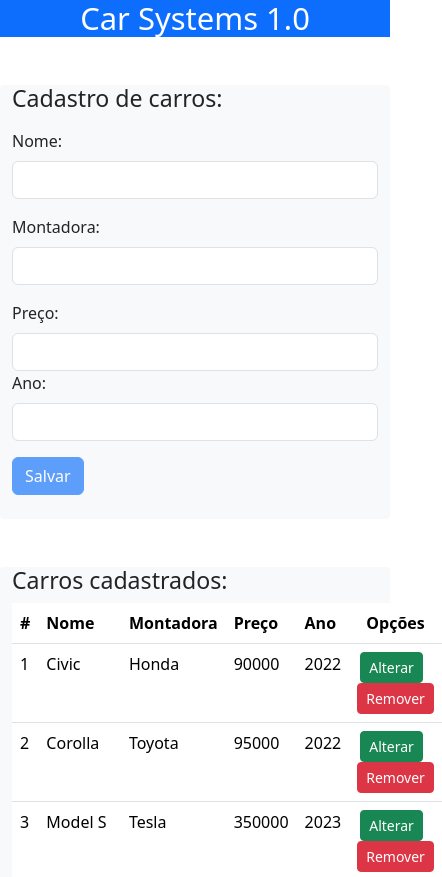
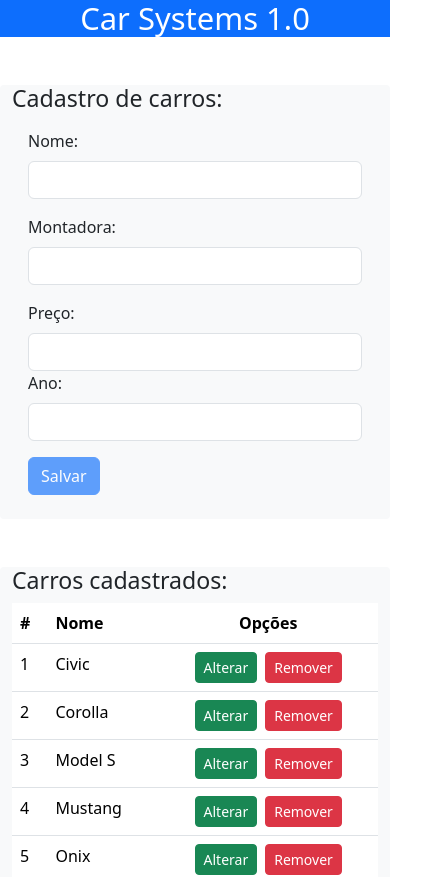
Before and after one commit to YuuyaOkatani/BootCampDevJrProjCap2Mod3, an Angular app: page / in a window 390 px wide. Shown: the top 877 px of the page, 442 px wide, since content can reach past the window. Built offline with nearby package versions, Linux system fonts and the light colour scheme.

Commit message:
closes #8 - responsividade

```diff
--- a/src/app/components/car/car.component.html
+++ b/src/app/components/car/car.component.html
@@ -9,31 +9,31 @@
     <div class="container bg-light mt-5 rounded-1">
         <h3>Cadastro de carros:</h3>
         <form #formCar="ngForm">
-            <div class="row mb-3 mt-3">
+            <div class="row mb-3 mt-3 px-3 px-sm-2">
                 <label for="title" class="col-sm-2 form-label ">Nome:</label>
                 <div class="col-sm-10">
-                    <input type="text" class="col-sm-2  form-control " [(ngModel)]="car.name" name="title" id="name" required>
+                    <input type="text" class="col-sm-2 form-control " [(ngModel)]="car.name" name="title" id="name" required>
                 </div>
             </div>
-            <div class="row mb-3">
+            <div class="row mb-3 px-3 px-sm-2">
                 <label for="author" class=" col-sm-2 form-label">Montadora:</label>
                 <div class="col-sm-10">
                     <input type="text" class="form-control" [(ngModel)]="car.automaker" name="author" id="automaker" required>
                 </div>
             </div>
 
-            <div class="row">
+            <div class="row px-3 px-sm-2">
                 <label for="price" class="col-sm-2  form-label">Preço:</label>
-                <div class="col-sm-4">
+                <div class="col-12 col-sm-4">
                     <input type="number" class="form-control" [(ngModel)]="car.price" name="price" id="price" required>
                 </div>
                 <label for="price" class="col-sm-2 form-label">Ano:</label>
-                <div class="col-sm-4">
+                <div class="col-12  col-sm-4">
                     <input type="number" class="form-control" [(ngModel)]="car.year" name="price" id="year" required>
                 </div>
             </div>
 
-            <div class="row mt-3 mb-5">
+            <div class="row mt-3 mb-5 px-3 px-sm-2">
                 <div>
                     <!-- Componente filho envia o evento ao clicar este botão -->
                     <button type="submit" class="btn btn-primary mb-4" (click)="salvar()"[disabled]="formCar.invalid"> Salvar </button>
--- a/src/app/components/cars/cars.component.html
+++ b/src/app/components/cars/cars.component.html
@@ -8,9 +8,9 @@
             <tr>
                 <th>#</th>
                 <th>Nome</th>
-                <th>Montadora</th>
-                <th>Preço</th>
-                <th>Ano</th>
+                <th class="d-none d-sm-table-cell">Montadora</th>
+                <th class="d-none d-md-table-cell">Preço</th>
+                <th class="d-none d-lg-table-cell">Ano</th>
                 <th class="text-center">Opções</th>
             </tr>
         </thead>
@@ -18,9 +18,9 @@
             <tr *ngFor="let car of cars" >
                 <td>{{car.id}}</td>
                 <td>{{car.name}}</td>
-                <td>{{car.automaker}}</td>
-                <td>{{car.price}}</td>
-                <td>{{car.year}}</td>
+                <td class="d-none d-sm-table-cell">{{car.automaker}}</td>
+                <td class="d-none d-md-table-cell">{{car.price}}</td>
+                <td class="d-none d-lg-table-cell">{{car.year}}</td>
                 <td class="text-center" >
                     <button class="btn btn-sm btn-success me-2" (click)="updateCar(car)" >Alterar</button>
                     <button class="btn btn-sm btn-danger" (click)="removeCar(car)" >Remover</button>
```
